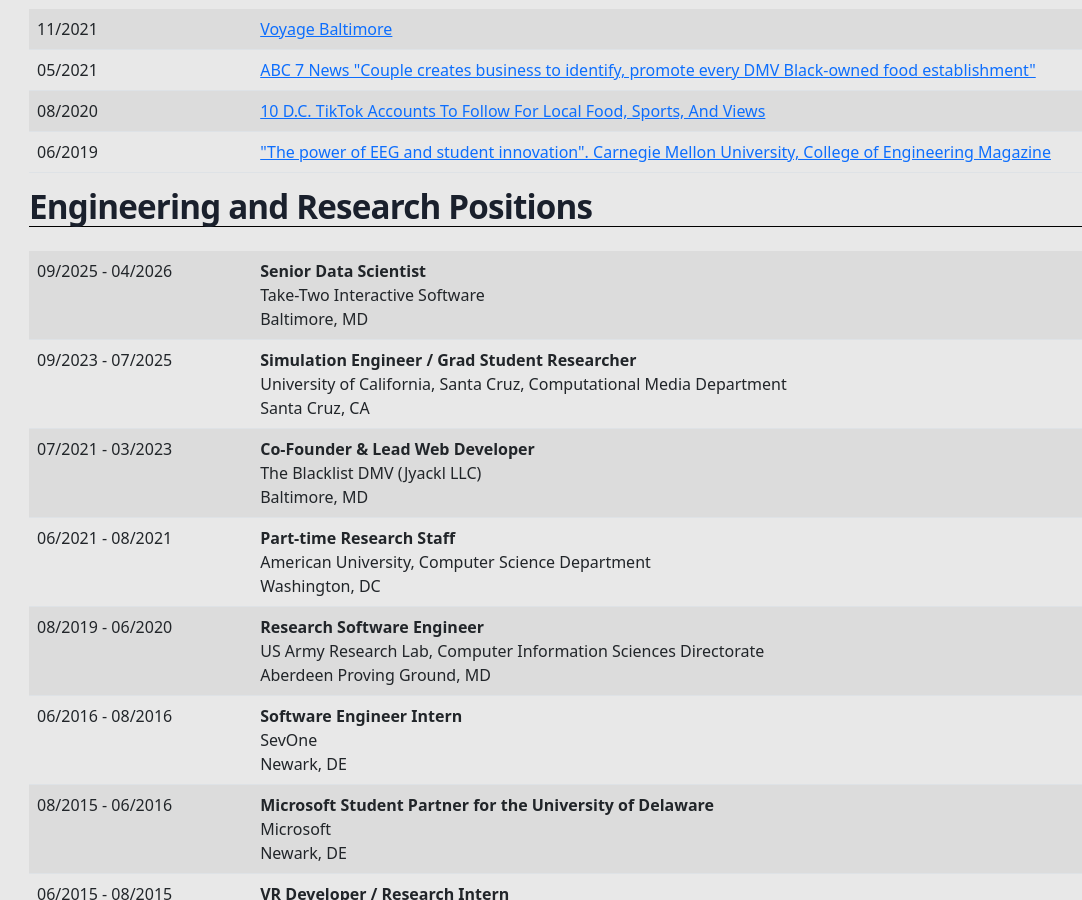
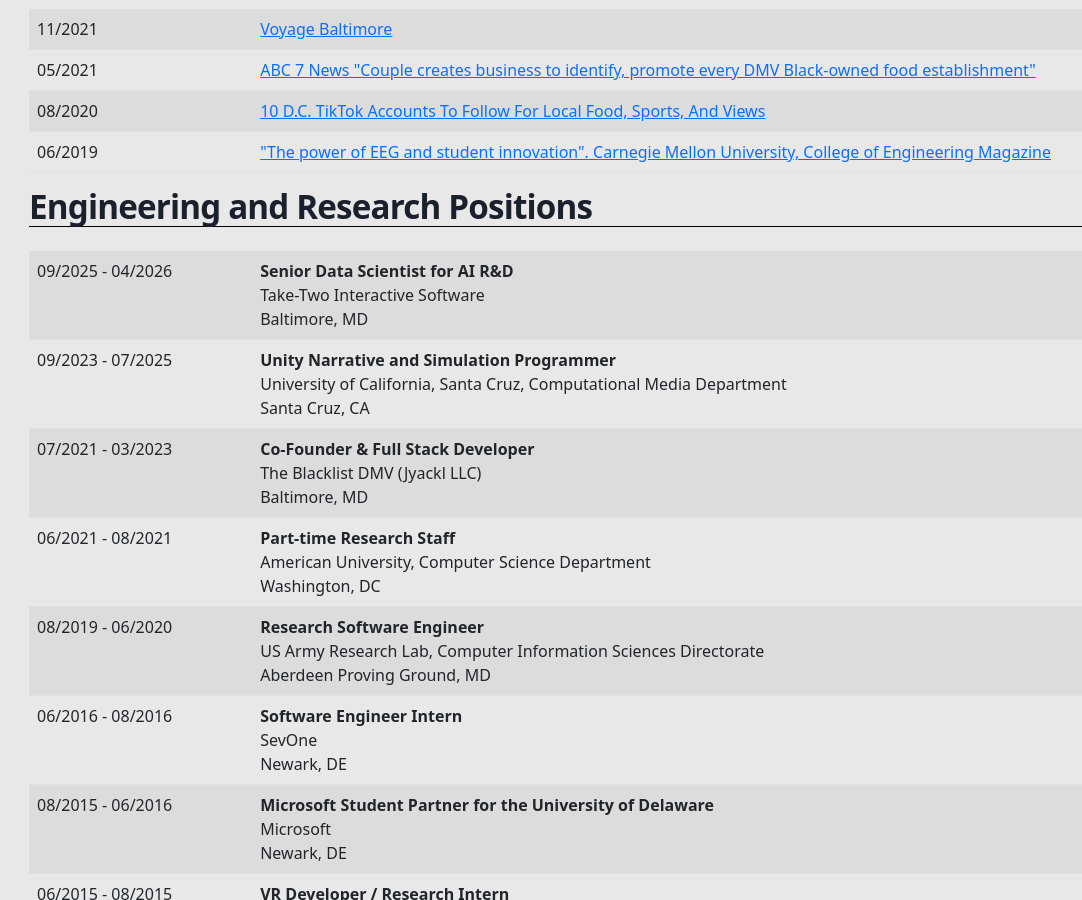
Before and after one commit to ShiJbey/shijbey.github.io, a Jekyll site: the page built from cv.html, in a window 1280 px wide and 900 px high, scrolled down 1703 px. Shown: the whole window, without its empty margins (53-1135 px from the left). Built offline with Jekyll 4.4.1, drawn with Linux system fonts in a browser that asks for light colours; nearby versions of some CDN libraries.

Commit message:
Update role titles

```diff
--- a/_data/swe_positions.yml
+++ b/_data/swe_positions.yml
@@ -1,14 +1,14 @@
-- position: Senior Data Scientist
+- position: Senior Data Scientist for AI R&D
   organization: Take-Two Interactive Software
   location: Baltimore, MD
   dates: '09/2025 - 04/2026'
 
-- position: Simulation Engineer / Grad Student Researcher
+- position: Unity Narrative and Simulation Programmer
   organization: University of California, Santa Cruz, Computational Media Department
   location: Santa Cruz, CA
   dates: '09/2023 - 07/2025'
 
-- position: Co-Founder & Lead Web Developer
+- position: Co-Founder & Full Stack Developer
   organization: The Blacklist DMV (Jyackl LLC)
   location: Baltimore, MD
   dates: '07/2021 - 03/2023'
```
